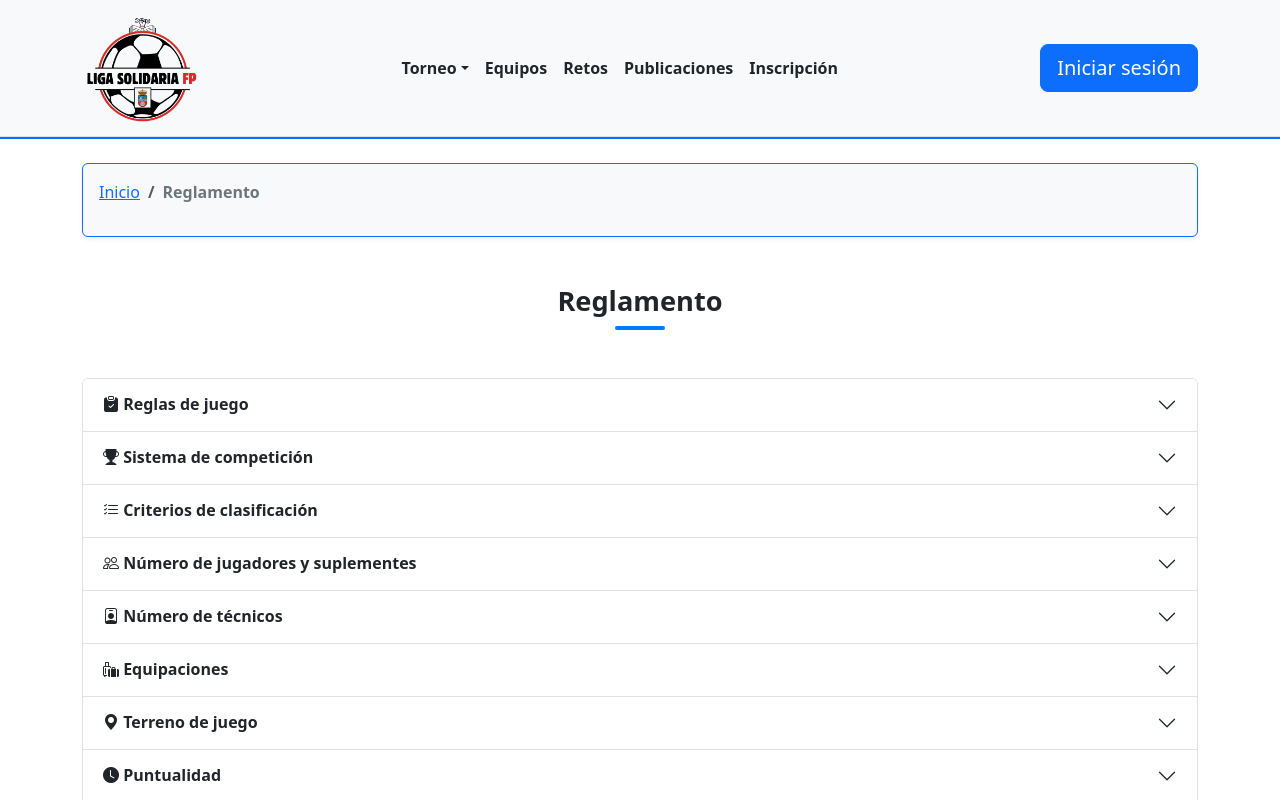
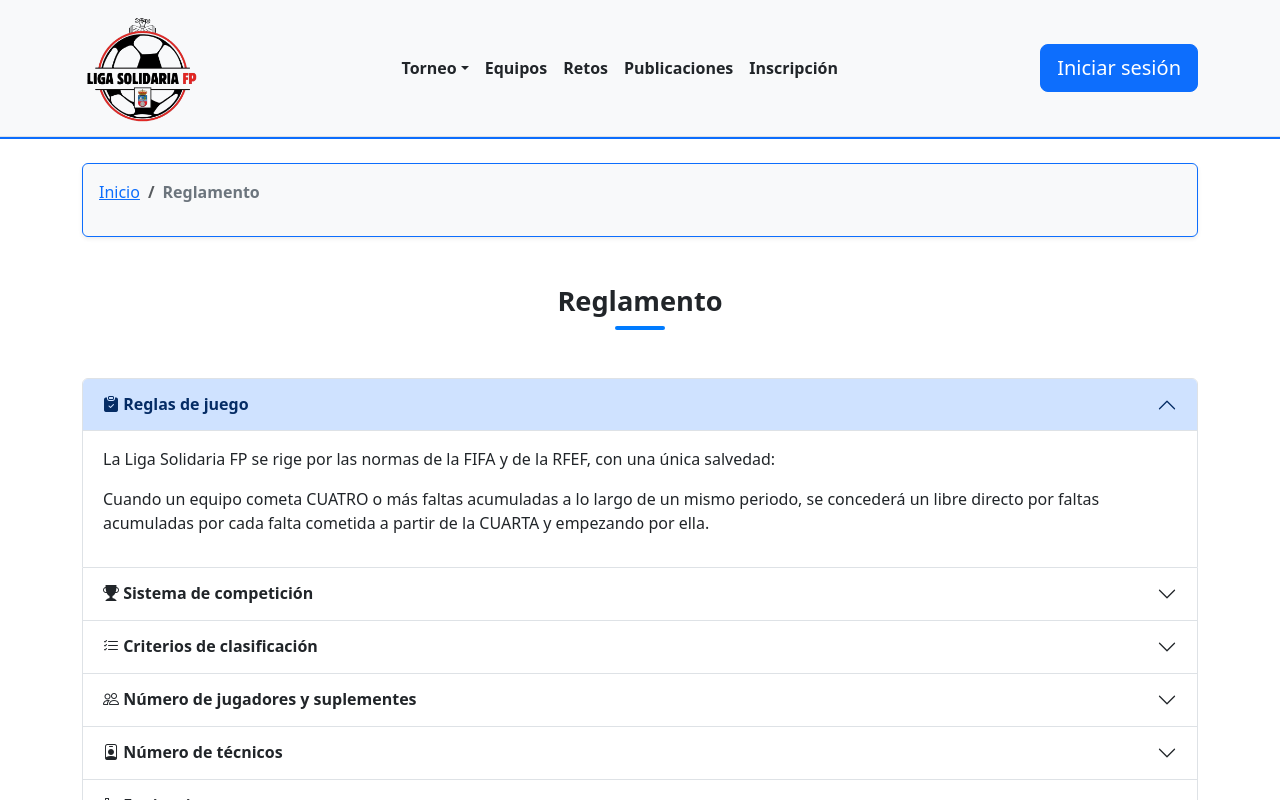
Before and after one commit to Rodroq/Equipo1RetoFrontend, a React (Vite) app: page /reglamento in a window 1280 px wide. Shown: the top 800 px of the page. Built offline with nearby package versions, Linux system fonts and the light colour scheme.

Commit message:
Get donaciones y item acordeón por defecto

```diff
--- a/src/pages/ReglamentoPage.jsx
+++ b/src/pages/ReglamentoPage.jsx
@@ -9,7 +9,7 @@ function ReglamentoPage() {
     return (
         <Container className="mt-5 mb-5">
             <h2 className="text-center mb-5 section-titulo">Reglamento</h2>
-            <Accordion>
+            <Accordion defaultActiveKey="0">
                 <Accordion.Item eventKey="0">
                     <Accordion.Header><strong><i className="bi bi-clipboard-check-fill"></i> Reglas de juego</strong></Accordion.Header>
                     <Accordion.Body>
```
